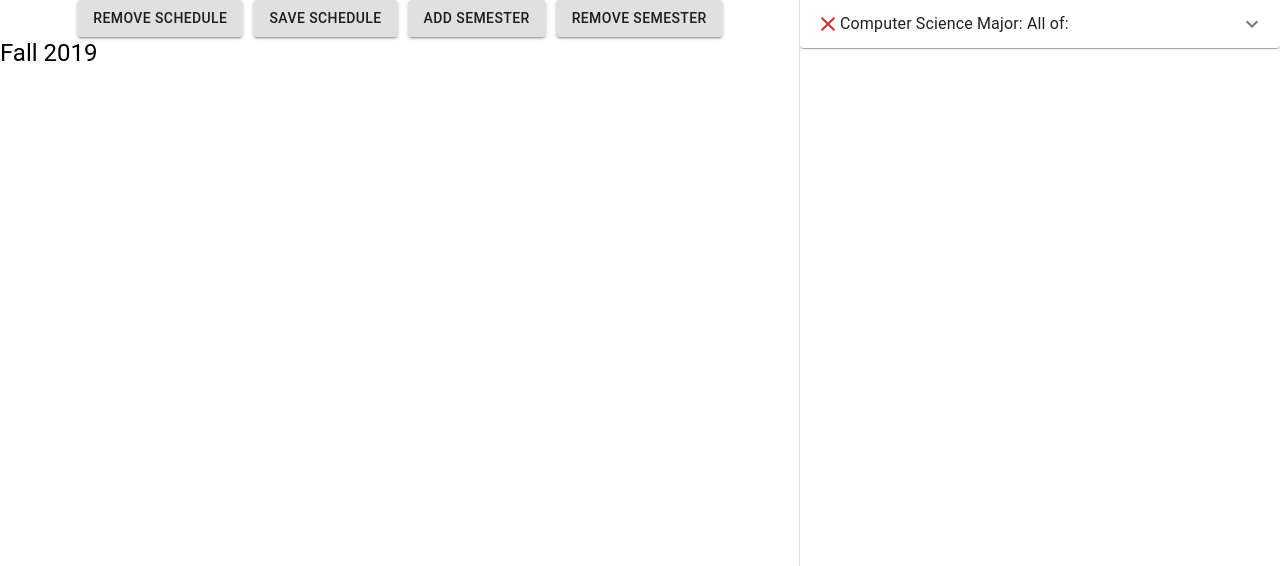
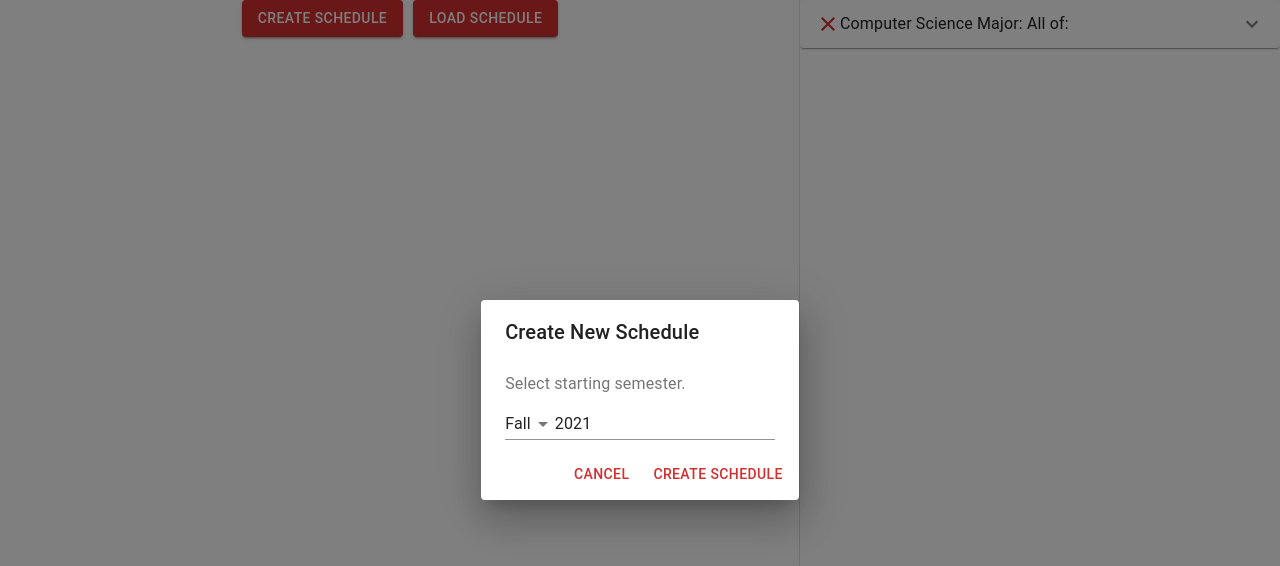
Before and after one commit to technostarbtd5/DegreeZ, a React (Create React App) app: page / in a window 1280 px wide. Both pictures are taken after a click on the button "CREATE SCHEDULE". Shown: the top 566 px of the page. Built offline with nearby package versions, Linux system fonts and the light colour scheme.

Commit message:
A bunch of small refinements to UI and code quality

```diff
--- a/package.json
+++ b/package.json
@@ -3,12 +3,15 @@
   "version": "0.1.0",
   "private": true,
   "dependencies": {
+    "@date-io/date-fns": "^1.3.13",
     "@material-ui/core": "^4.12.3",
     "@material-ui/icons": "^4.11.2",
+    "@material-ui/pickers": "^3.3.10",
     "@testing-library/jest-dom": "^5.14.1",
     "@testing-library/react": "^11.2.7",
     "@testing-library/user-event": "^12.8.3",
     "clsx": "^1.1.1",
+    "date-fns": "^2.27.0",
     "jest": "^26.6.0",
     "lodash": "^4.17.21",
     "react": "^17.0.2",
--- a/src/Components/Course/CourseTile.js
+++ b/src/Components/Course/CourseTile.js
@@ -54,13 +54,13 @@ class CourseTile extends Component {
         const prerequisites = !isEqual(prereqs, {}) && prereqs;
         const corequisites = !isEqual(prereqs, {}) && coreqs;
 
-        var offered_semesters = "";
+        let offered_semesters = "";
         if (!!semesters) {
             const semester_list = ["Fall", "Spring", "Summer"];
-            for (var i = 0; i < semester_list.length; i++) {
-                var lower_sem = semester_list[i].toLowerCase();
-                var even_sem = lower_sem + "Even";
-                var odd_sem = lower_sem + "Odd";
+            for (let i = 0; i < semester_list.length; i++) {
+                const lower_sem = semester_list[i].toLowerCase();
+                const even_sem = lower_sem + "Even";
+                const odd_sem = lower_sem + "Odd";
                 if(!!semesters[even_sem] && !!semesters[odd_sem]) {
                     offered_semesters = offered_semesters.concat('', semester_list[i] + ", ");
                 } else {
--- /dev/null
+++ b/src/Components/Schedule/NewScheduleDialog.js
@@ -0,0 +1,66 @@
+import React, {Component} from 'react';
+import { Dialog, DialogActions, Button, DialogContent, DialogContentText, DialogTitle, Grid, Select, MenuItem, InputLabel } from '@material-ui/core';
+import { DatePicker, MuiPickersUtilsProvider } from "@material-ui/pickers";
+import DateFnsUtils from '@date-io/date-fns'; // choose your lib
+
+class NewScheduleDialog extends Component {
+  constructor(props) {
+    super(props);
+    this.state = {
+      year: new Date(),
+      semester: "Fall",
+    };
+  }
+
+  setYear(year) {
+    this.setState({year});
+  }
+
+  setSemester(semester) {
+    this.setState({semester});
+  }
+
+  render() {
+    const { open, onCancel, onCreateSchedule } = this.props;
+    const { year, semester } = this.state;
+    return <Dialog open={open} onClose={onCancel}>
+      <DialogTitle>Create New Schedule</DialogTitle>
+      <DialogContent>
+        <DialogContentText>Select starting semester.</DialogContentText>
+        <Grid container>
+          <Grid item>
+            <InputLabel id="semester-select"></InputLabel>
+            <Select
+              labelID="semester-select"
+              value={semester}
+              onChange={event => this.setSemester(event.target.value)}
+            >
+              <MenuItem value="Spring">Spring</MenuItem>
+              <MenuItem value="Summer">Summer</MenuItem>
+              <MenuItem value="Fall">Fall</MenuItem>
+            </Select>
+          </Grid>
+          <Grid item>
+            <MuiPickersUtilsProvider utils={DateFnsUtils}>
+              <DatePicker
+                views={["year"]}
+                value={year}
+                onChange={date => this.setYear(date)}
+              />
+            </MuiPickersUtilsProvider>
+          </Grid>
+        </Grid>
+      </DialogContent>
+      <DialogActions>
+        <Button onClick={onCancel} color="primary">
+          Cancel
+        </Button>
+        <Button onClick={() => onCreateSchedule(semester, year.getFullYear())} color="primary">
+          Create Schedule
+        </Button>
+      </DialogActions>
+    </Dialog>
+  }
+}
+
+export default NewScheduleDialog;
--- a/src/Components/Schedule/Schedule.js
+++ b/src/Components/Schedule/Schedule.js
@@ -5,6 +5,20 @@ import CourseTile from '../Course/CourseTile.js';
 import { Droppable } from "react-beautiful-dnd";
 import { checkCompletion } from '../../Shared/RequirementHelper.js';
 import { isEqual } from 'lodash';
+import { withStyles } from '@material-ui/core/styles';
+import { grey } from '@material-ui/core/colors';
+
+const styles = theme => ({
+    semester: {
+        minHeight: 100
+    },
+    semesterText: {
+        padding: 10
+    },
+    noCoursesText: {
+        color: grey[500]
+    }
+});
 
 /**
  * Get whether a course is offered in a semester
@@ -13,8 +27,6 @@ import { isEqual } from 'lodash';
  * @returns truthy if course is offered in this semester, falsy otherwise
  */
 function isValidSemester(semester, courseData) {
-    console.log(semester);
-    console.log(courseData);
     if (semester.year % 2) {
         switch (semester.term) {
             case "Fall":
@@ -55,6 +67,7 @@ function getErrorMessages(schedule, activeSemesterIndex, courseData,  department
     const previousSemestersCourses = schedule.filter((_, index) => index < activeSemesterIndex).map(semester => semester.courses || []).flat();
     const currentSemesterCourses = schedule[activeSemesterIndex]?.courses || [];
     const errorMsg = [];
+    if (schedule[activeSemesterIndex].term == "Transfer Credits") return ""; // Transfer credits should not error!
     if (!isEqual(prereqs, {}) && !checkCompletion(prereqs, previousSemestersCourses)) {
         errorMsg.push("Missing prerequisite(s)!");
     }
@@ -75,10 +88,11 @@ function getErrorMessages(schedule, activeSemesterIndex, courseData,  department
  */
 class Schedule extends Component {
     render() {
-        const {schedule, allCourses} = this.props;
+        const {schedule, allCourses, classes} = this.props;
         return (
             <div className="Schedule">
                 {schedule.map((semester, activeSemesterIndex) =>
+                    <div className={classes.semester}>
                         <Droppable droppableId={`semester-${semester.term}-${semester.year}`} direction="horizontal">
                             {(provided, snapshot) =>
                                 <div
@@ -86,21 +100,25 @@ class Schedule extends Component {
                                 ref={provided.innerRef}
                                 >
 
-                            <Grid container>
+                                <Grid container alignItems="center">
                                     <Grid item xs={2}>
-                                    <Typography variant="h5">
+                                        <Typography variant="h5" className={classes.semesterText}>
                                             {semester.term} {semester.year}
                                         </Typography>
                                     </Grid>
                                     <Grid item xs={10}>
                                         <Grid container justifyContent="space-evenly">
-                                        {semester.courses?.map((course, index) => {
+                                            {semester.courses?.length ? semester.courses?.map((course, index) => {
                                                 const {department, code} = course;
                                                 const courseData = allCourses?.[department]?.[code] || {};
                                                 return <Grid item>
                                                     <CourseTile courseData={courseData} department={department} code={code} index={index} errorMsg={getErrorMessages(schedule, activeSemesterIndex, courseData, department, code)} />
                                                 </Grid>
-                                        })}
+                                            }) :
+                                            <Typography variant="h5" className={classes.noCoursesText}>
+                                                No Courses
+                                            </Typography>
+                                            }
                                         </Grid>
                                     </Grid>
 
@@ -110,10 +128,13 @@ class Schedule extends Component {
 
                             </div>}
                         </Droppable>
+                    </div>
                 )}
             </div>
         )
     }
 }
 
-export default Schedule
+// export default withStyles(styles)(Schedule);
+// export default Schedule;
+export default withStyles(styles)(Schedule);
--- a/src/Components/Schedule/ScheduleInterface.js
+++ b/src/Components/Schedule/ScheduleInterface.js
@@ -5,7 +5,8 @@ import {Button} from '@material-ui/core';
 import Schedule from '../Schedule/Schedule.js';
 import Sidebar from '../Sidebar/Sidebar.js';
 import COURSE_LIST from "../../Data/Courses.json";
-
+import NewScheduleDialog from './NewScheduleDialog.js';
+import { range } from 'lodash';
 
 const EMPTY_SCHEDULE = [
     {
@@ -17,6 +18,53 @@ const EMPTY_SCHEDULE = [
     },
 ]
 
+/**
+ * Get next semester given current semester.
+ * @param {Object} currentSemester Must have "term" and "year" fields specified.
+ * @returns Semester object with just term and year specified
+ */
+function nextSemster(currentSemester) {
+    const { term, year } = currentSemester;
+    const nextSem = {term, year};
+    switch (term) {
+        case "Spring":
+            nextSem.term = "Summer";
+            break;
+        case "Summer":
+            nextSem.term = "Fall";
+            break;
+        case "Fall":
+            nextSem.term = "Spring";
+            nextSem.year = String(Number(year) + 1);
+    }
+    return nextSem;
+}
+
+/**
+ * Generate a blank schedule.
+ * @param {Object} startingSemester Must have "term" and "year" fields specified.
+ * @param {Number} numSemesters Number of semesters to generate.
+ * @returns Array of semester objects.
+ */
+function generateSchedule(startingSemester, numSemesters = 11) {
+    let activeSemester = startingSemester;
+    const schedule = [{
+        term: "Transfer Credits",
+        year: "",
+        courses: [],
+    }];
+    for (let i in range(numSemesters)) {
+        const { term, year } = activeSemester;
+        schedule.push({
+            term,
+            year: String(year),
+            courses: [],
+        });
+        activeSemester = nextSemster(activeSemester);
+    }
+    return schedule;
+}
+
 
 class ScheduleInterface extends Component {
     constructor(props) {
@@ -24,19 +72,25 @@ class ScheduleInterface extends Component {
         this.state = {
             schedule_loaded: false,
             schedule: null,
-            takingCourses: []
+            takingCourses: [],
+            creatingSchedule: false,
         }
     }
 
 
     /**
-     * Creates a blank schedule
+     * Creates a blank schedule starting from startingSemester.
+     * @param {Object} startingSemester Semester object with "year" and "term" fields specified.
      * @param {String} major creates an empty schedule with a given major (Currently defaults to CSCI major)
      * @modifies {Schedule} Creates a blank schedule
      */
-    newSchedule(major = null) {
-        var copied_schedule = JSON.parse(JSON.stringify(EMPTY_SCHEDULE));
-        this.setState({schedule_loaded: true, schedule: copied_schedule, takingCourses: []});
+    newSchedule(startingSemester, major = null) {
+        const schedule = generateSchedule(startingSemester);
+        this.setState({schedule_loaded: true, schedule, creatingSchedule: false, takingCourses: []});
+    }
+
+    setCreatingSchedule(creatingSchedule) {
+        this.setState({creatingSchedule});
     }
 
 
@@ -76,21 +130,21 @@ class ScheduleInterface extends Component {
     loadSchedule() {
         if(this.state.schedule_loaded){return;}
 
-        var input = document.createElement('input');
+        const input = document.createElement('input');
         input.type = 'file';
 
         input.onchange = e => {
-            var file = e.target.files[0]
-            var reader = new FileReader();
+            const file = e.target.files[0]
+            const reader = new FileReader();
             reader.readAsText(file, 'UTF-8');
             reader.onload = readerEvent => {
-                var content = readerEvent.target.result;
-                var Loaded_Schedule = JSON.parse(content);
+                const content = readerEvent.target.result;
+                const Loaded_Schedule = JSON.parse(content);
 
                 // Generate list of all courses taken so that we can update requirements in sidebar
-                var newTakingCourses = [];
-                for (var i = 0; i < Loaded_Schedule.length; i++) {
-                    for (var g = 0; g < Loaded_Schedule[i].courses.length; g++) {
+                const newTakingCourses = [];
+                for (let i = 0; i < Loaded_Schedule.length; i++) {
+                    for (let g = 0; g < Loaded_Schedule[i].courses.length; g++) {
                         newTakingCourses.push(Loaded_Schedule[i].courses[g]);
                     }
                 }
@@ -109,7 +163,7 @@ class ScheduleInterface extends Component {
     * @returns the index of the semester in the current schedule or -1 if not found
     */
     getSemesterIndex(semester) {
-        for (var i = 0; i < this.state.schedule.length; i++) {
+        for (let i = 0; i < this.state.schedule.length; i++) {
             const sem = this.state.schedule[i];
             if (sem.term === semester.term && sem.year === semester.year) {
                 return i;
@@ -126,7 +180,7 @@ class ScheduleInterface extends Component {
      * @returns integer of the index of course in list or -1 if not present.
      **/
     getCourseIndex(list, course) {
-        for (var i = 0; i < list.length; i++) {
+        for (let i = 0; i < list.length; i++) {
             const cour = list[i];
             if (cour.department === course.department && cour.code === course.code) {
                 return i;
@@ -144,11 +198,11 @@ class ScheduleInterface extends Component {
     addSemester(semester = null) {
         if(!this.state.schedule_loaded){return;}
 
-        var sched = this.state.schedule;
+        const sched = this.state.schedule;
         const last_sem = sched[this.state.schedule.length-1];
 
-        var next_term;
-        var next_year;
+        let next_term;
+        let next_year;
         if (!semester) {
             next_year = parseInt(last_sem.year, 10);
             switch(last_sem.term) {
@@ -187,13 +241,13 @@ class ScheduleInterface extends Component {
     removeSemester(index = null) {
         if(!this.state.schedule_loaded){return;}
 
-        var sched = this.state.schedule;
+        const sched = this.state.schedule;
         if (sched.length > 1) {
             const sem_index = (index || sched.length-1);
 
             // Remove all courses from semester before removing semester itself
-            var this_sem = this.state.schedule[sem_index];
-            for (var i = 0; i < this_sem.courses.length; i++) {
+            const this_sem = this.state.schedule[sem_index];
+            for (let i = 0; i < this_sem.courses.length; i++) {
                 this.removeCourse(this_sem, this_sem.courses[i]);
             }
 
@@ -215,7 +269,7 @@ class ScheduleInterface extends Component {
 
         const sem_index = this.getSemesterIndex(semester);
         if (sem_index >= 0) {
-            var sched = this.state.schedule;
+            const sched = this.state.schedule;
 
             if (index == null) {
                 index = sched[sem_index].courses.length;
@@ -245,7 +299,7 @@ class ScheduleInterface extends Component {
 
         const sem_index = this.getSemesterIndex(semester);
         if (sem_index >= 0) {
-            var sched = this.state.schedule;
+            const sched = this.state.schedule;
             const cour_index = this.getCourseIndex(sched[sem_index].courses, course);
             if (cour_index >= 0) {
                 sched[sem_index].courses.splice(cour_index, 1);
@@ -303,31 +357,38 @@ class ScheduleInterface extends Component {
      * Rendering function for displaying the schedule and appropriate buttons for functionality
      */
     render() {
+        const { creatingSchedule, schedule_loaded, schedule, takingCourses } = this.state;
         return (
             <DragDropContext onDragEnd={this.onDragEnd}>
 
                 <div className="ScheduleInterface">
-                    {this.state.schedule_loaded
+                    {schedule_loaded
                         ? <div>
                             <div className="ScheduleButtonBar">
-                                <Button variant="contained" onClick={() => this.removeSchedule()}> Remove Schedule </Button>
-                                <Button variant="contained" onClick={() => this.saveSchedule()}> Save Schedule </Button>
-                                <Button variant="contained" onClick={() => this.addSemester()}> Add Semester </Button>
-                                <Button variant="contained" onClick={() => this.removeSemester()}> Remove Semester </Button>
+                                <Button variant="contained" color="primary" onClick={() => this.removeSchedule()}> Remove Schedule </Button>
+                                <Button variant="contained" color="primary" onClick={() => this.saveSchedule()}> Save Schedule </Button>
+                                <Button variant="contained" color="primary" onClick={() => this.addSemester()}> Add Semester </Button>
+                                <Button variant="contained" color="primary" onClick={() => this.removeSemester()}> Remove Semester </Button>
                             </div>
 
-                            <Schedule schedule={this.state.schedule} allCourses={COURSE_LIST} />
+                            <Schedule schedule={schedule} allCourses={COURSE_LIST} />
                         </div>
                         : <div>
                             <div className="ScheduleButtonBar">
-                                <Button variant="contained" onClick={() => this.newSchedule()}> Create Schedule </Button>
-                                <Button variant="contained" onClick={() => this.loadSchedule()}> Load Schedule </Button>
+                                <Button variant="contained" color="primary" onClick={() => this.setCreatingSchedule(true)}> Create Schedule </Button>
+                                <Button variant="contained" color="primary" onClick={() => this.loadSchedule()}> Load Schedule </Button>
                             </div>
                         </div>
                     }
                 </div>
 
-                <Sidebar courses={this.state.takingCourses} allCourses={COURSE_LIST} />
+                <NewScheduleDialog
+                    open={creatingSchedule}
+                    onCancel={() => this.setCreatingSchedule(false)}
+                    onCreateSchedule={(semester, year) => this.newSchedule({term: semester, year})}
+                />
+
+                <Sidebar courses={takingCourses} allCourses={COURSE_LIST} />
 
             </DragDropContext>
         )
--- a/src/Components/Sidebar/Sidebar.js
+++ b/src/Components/Sidebar/Sidebar.js
@@ -1,5 +1,5 @@
 import React from 'react';
-import { Drawer, Accordion, AccordionSummary, AccordionDetails, Grid } from '@material-ui/core';
+import { Drawer, Accordion, AccordionSummary, AccordionDetails, Grid, Tooltip } from '@material-ui/core';
 import { some } from 'lodash';
 import ExpandMoreIcon from '@material-ui/icons/ExpandMore';
 import CheckIcon from '@material-ui/icons/Check';
@@ -72,10 +72,18 @@ function Requirement(props) {
             <AccordionSummary
                 expandIcon={<ExpandMoreIcon />}
             >
-                {requirementComplete ? <CheckIcon className={classes.iconComplete} /> : (
+                {requirementComplete ?
+                    <Tooltip title="Requirement complete">
+                        <CheckIcon className={classes.iconComplete} />
+                    </Tooltip>
+                 : (
                     requirementStarted ?
-                    <DonutLargeIcon className={classes.iconInProgress} /> :
-                    <CloseIcon className={classes.iconNotStarted} />
+                    <Tooltip title="Requirement in progress">
+                        <DonutLargeIcon className={classes.iconInProgress} />
+                    </Tooltip> :
+                    <Tooltip title="Requirement not started">
+                        <CloseIcon className={classes.iconNotStarted} />
+                    </Tooltip>
                 )}
                 <Typography>{requirement.requirementName}{requirement.optional && " (optional)"}:{requirement.nOf && requirement.n && ` ${requirement.n} of:`}{requirement.allOf && " All of:"}</Typography>
             </AccordionSummary>
```
Also changed, not shown: 2 other files (tests, documents, lock files or other folders). Lines whose indentation alone changed are shown as unchanged.
